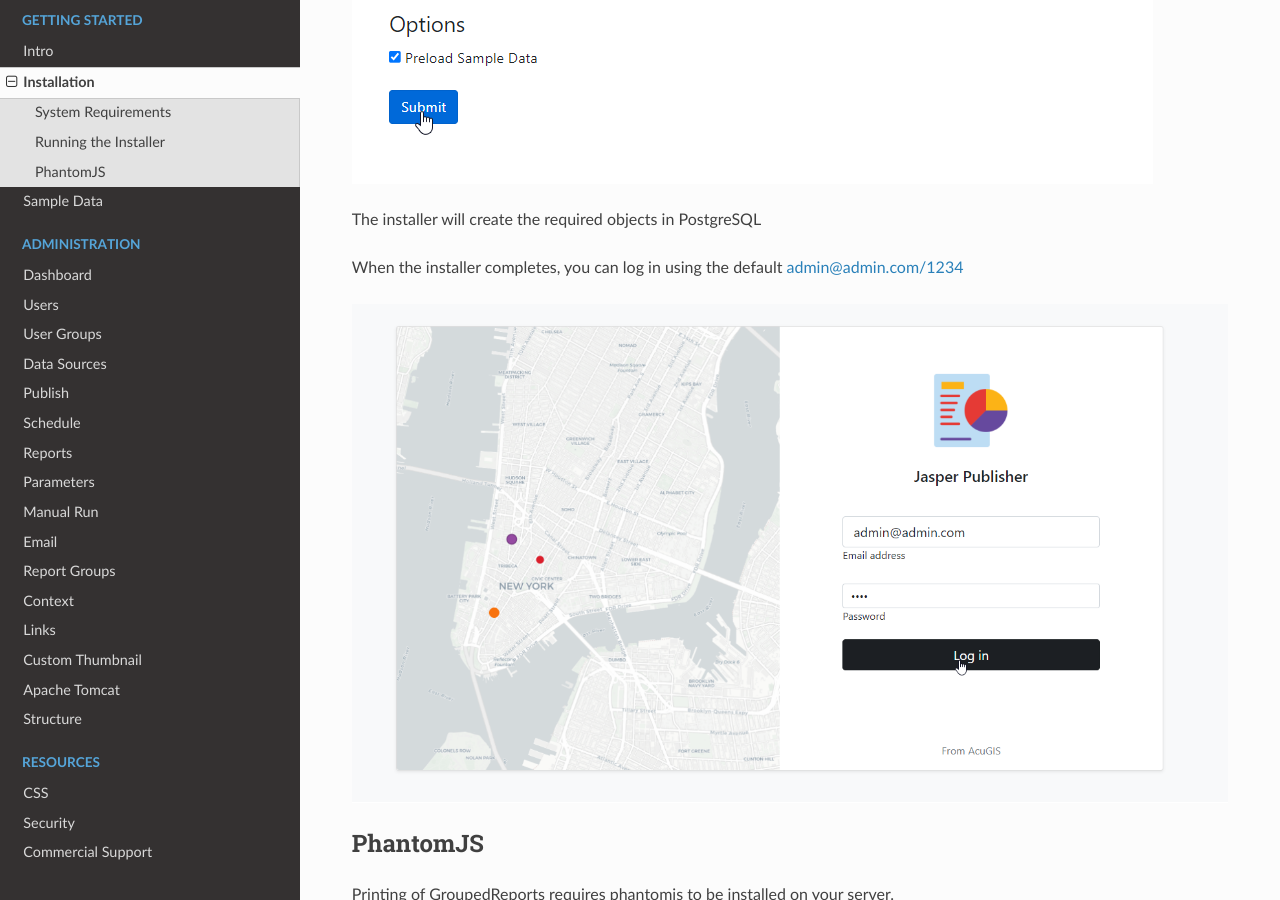
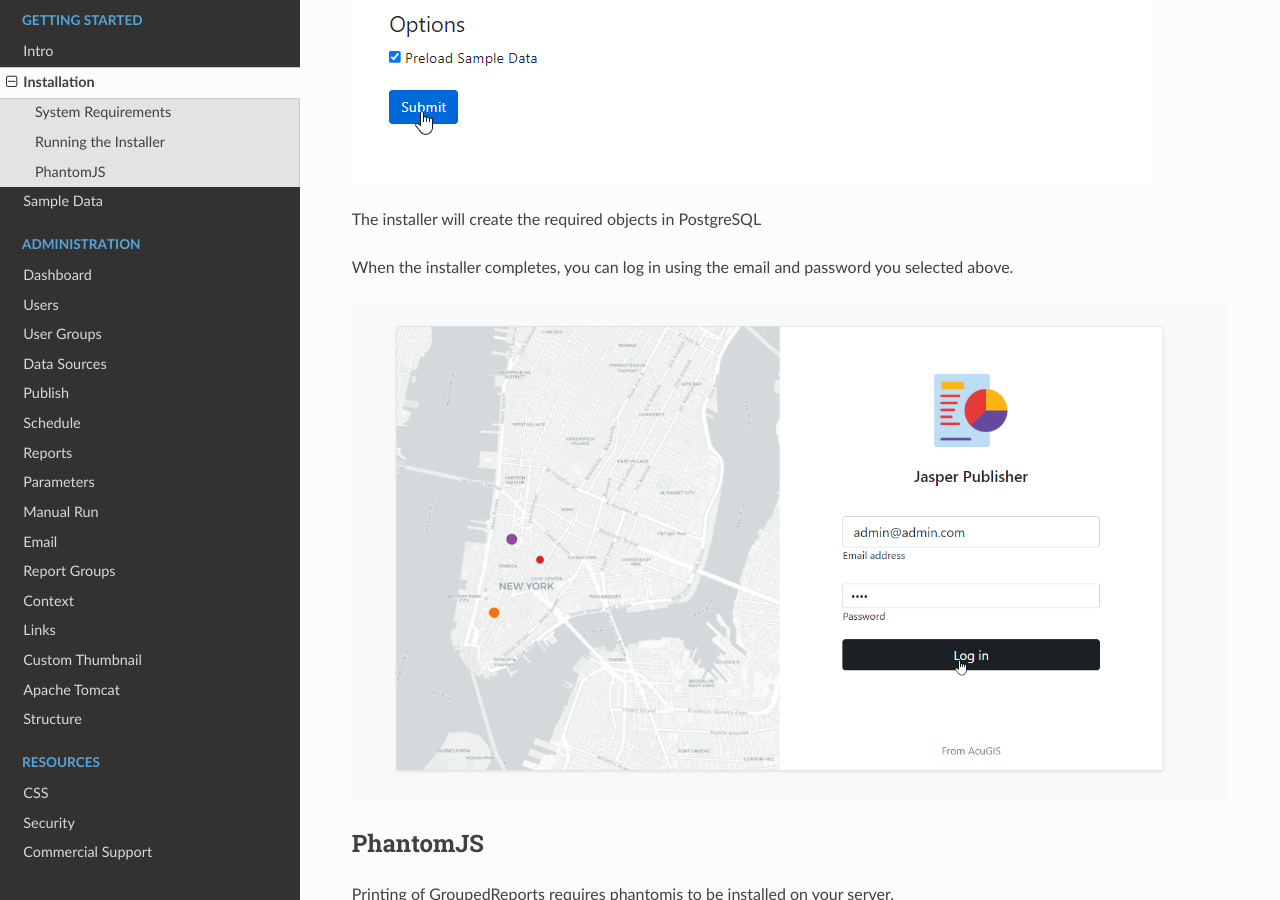
Before and after one commit to AcuGIS/jasper-report-publisher, a Sphinx documentation site: the page built from docs/installing.rst, in a window 1280 px wide and 900 px high, scrolled down 2088 px. Built offline with Sphinx 7.4.7 and the Read the Docs theme 2.0.0, drawn with Linux system fonts in a browser that asks for light colours; pages that are not in the unit, such as notebooks, are missing from menus.

Commit message:
Update installing.rst

```diff
--- a/docs/installing.rst
+++ b/docs/installing.rst
@@ -51,7 +51,7 @@
 
 The installer will create the required objects in PostgreSQL
 
-When the installer completes, you can log in using the default admin@admin.com/1234
+When the installer completes, you can log in using the email and password you selected above.
 
 .. image:: _static/install-3.png
 
```
